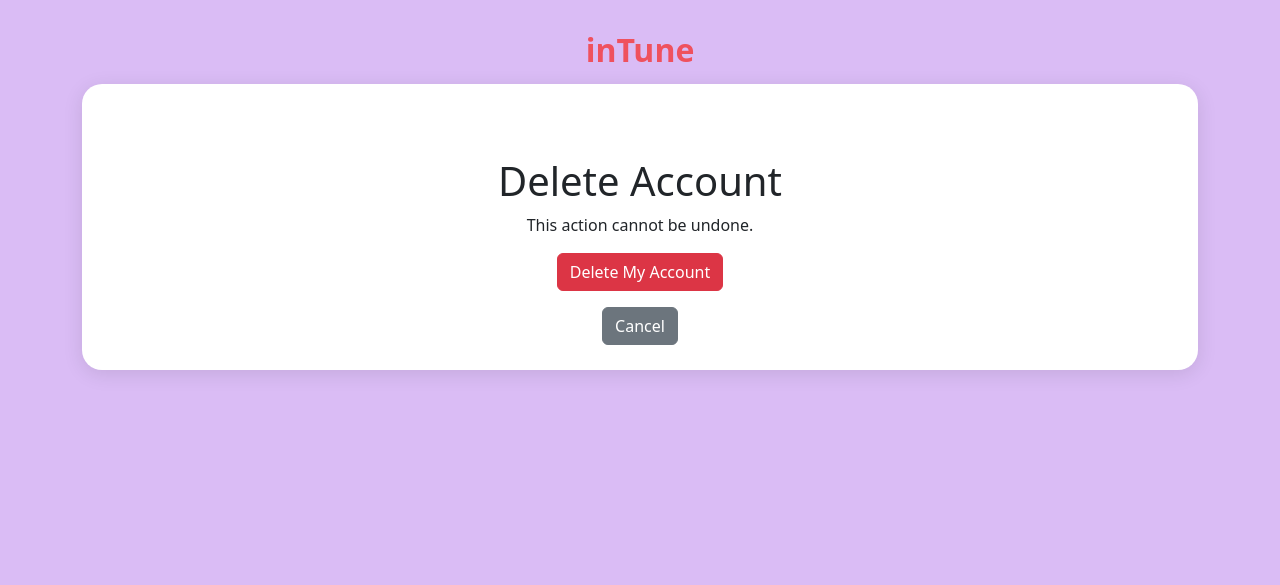
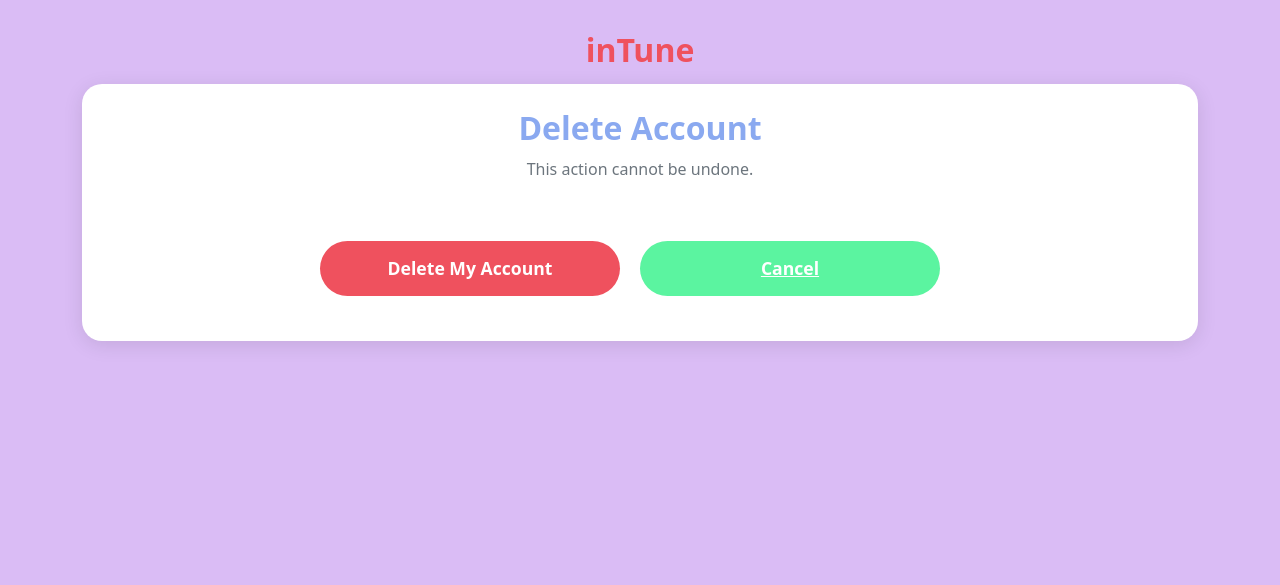
Before and after one commit to theresaaung/intune, a Django app: page /accounts/delete/ in a window 1280 px wide. Shown: the top 585 px of the page. Run offline with Django 4.2, Linux system fonts and the light colour scheme; the visitor is signed in with stand-in values (Sample User, id 1).

Commit message:
delete account page matching theme

```diff
--- a/accounts/static/accounts/accounts.css
+++ b/accounts/static/accounts/accounts.css
@@ -161,7 +161,7 @@
     margin-bottom: 20px;
 }
 
-.login-wrapper {
+.form-wrapper {
     display: flex;
     flex-direction: column;
     align-items: center;
--- a/accounts/templates/accounts/delete_account.html
+++ b/accounts/templates/accounts/delete_account.html
@@ -1,15 +1,22 @@
 {% extends 'base.html' %}
+
+{% load static %}
+{% block extra_css %}
+<link rel="stylesheet" href="{% static 'accounts/accounts.css' %}">
+{% endblock %}
 
 {% block title %}Delete Profile{% endblock %}
 
 {% block content %}
-<div class="text-center mt-5">
-    <h1>Delete Account</h1>
-    <p>This action cannot be undone.</p>
+<h1 class="base-title">Delete Account</h1>
+<p class="base-subtitle">This action cannot be undone.</p>
+<div class="form-wrapper">
     <form method="POST">
         {% csrf_token %}
-        <button class="btn btn-danger" type="submit">Delete My Account</button>
+        <div class="form-btn-wrapper">
+            <button type="submit" class="base-btn delete-account-btn">Delete My Account</button>
+            <a href="{% url 'profile' %}" class="base-btn">Cancel</a>
+        </div>
     </form>
-    <a href="{% url 'profile' %}" class="btn btn-secondary mt-3">Cancel</a>
 </div>
 {% endblock %}
--- a/accounts/templates/accounts/login.html
+++ b/accounts/templates/accounts/login.html
@@ -10,7 +10,7 @@
 {% block content %}
 <h1 class="base-title">Login</h1>
 <p class="base-subtitle">Log Into Your Account</p>
-<div class="login-wrapper">
+<div class="form-wrapper">
     <form method="POST" class="mt-3">
         {% csrf_token %}
         {% if error %}
```
